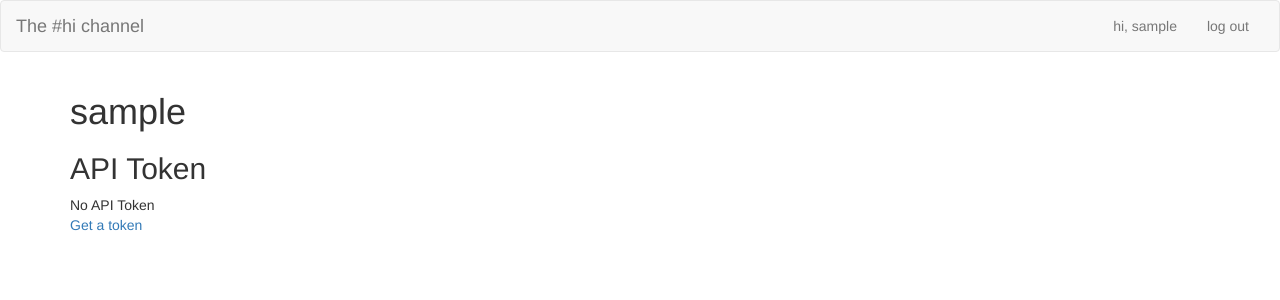
After one commit to stvnrlly/thehichannel, a Django app: page /account/profile/ in a window 1280 px wide. The commit adds this page. Shown: the top 300 px of the page. Run offline with Django 3.2, Linux system fonts and the light colour scheme; the visitor is signed in with stand-in values (Sample User, id 1); data that the repository does not hold is empty; some libraries are stand-ins or nearby versions.

Commit message:
initial api views

```diff
--- a/his/views.py
+++ b/his/views.py
@@ -1,8 +1,16 @@
 from django.shortcuts import render, redirect, get_object_or_404
 from django.contrib.auth.models import User
+from django.contrib.auth.decorators import login_required
 from django.core.paginator import Paginator, EmptyPage, PageNotAnInteger
+from rest_framework import status
+from rest_framework.decorators import api_view, authentication_classes, permission_classes
+from rest_framework.authentication import TokenAuthentication
+from rest_framework.permissions import IsAuthenticated
+from rest_framework.response import Response
+from rest_framework.authtoken.models import Token
 from his.models import Hi
 from his.forms import HiForm
+from his.serializers import HiSerializer
 
 # Create your views here.
 def user_hi(request, user):
@@ -60,5 +68,38 @@ def all_hi(request):
             }
         )
 
+@login_required
 def profile(request):
-    pass
+    return render(request, "thehichannel/profile.html")
+
+@login_required
+def refresh_token(request):
+    token = Token.objects.get_or_create(user=request.user)[0]
+    token.delete()
+    Token.objects.create(user=request.user)
+    return redirect("/account/profile/")
+
+@api_view(['GET'])
+def api_user_hi(request, user):
+    if request.method == "GET":
+        user = get_object_or_404(User, username=user)
+        hi_list = Hi.objects.filter(sender=user.id).order_by('-timestamp')
+        serializer = HiSerializer(hi_list, many=True)
+
+        return Response(serializer.data)
+
+@api_view(['POST'])
+@authentication_classes((TokenAuthentication,))
+@permission_classes((IsAuthenticated,))
+def api_post_hi(request):
+    if request.method == "POST":
+        data = request.data
+        data['message'] = "hi"
+        data['sender'] = request.user.id
+        serializer = HiSerializer(data=data)
+        print(serializer)
+        if serializer.is_valid():
+            serializer.save()
+            return Response(serializer.data, status=status.HTTP_201_CREATED)
+        return Response(serializer.errors, status=status.HTTP_400_BAD_REQUEST)
+        # return Response("hi")
--- a/requirements.txt
+++ b/requirements.txt
@@ -4,6 +4,7 @@ decorator==4.0.11
 dj-database-url==0.4.2
 Django==1.10.5
 django-registration-redux==1.4
+djangorestframework==3.5.3
 gunicorn==19.6.0
 ipdb==0.10.2
 ipython==5.2.2
--- a/thehichannel/templates/thehichannel/base.html
+++ b/thehichannel/templates/thehichannel/base.html
@@ -30,7 +30,7 @@
         <div class="collapse navbar-collapse" id="bs-example-navbar-collapse-1">
           <ul class="nav navbar-nav navbar-right">
             {% if user.id %}
-            <li><a href="#">hi, {{ user }}</a></li>
+            <li><a href="/account/profile">hi, {{ user }}</a></li>
             <li><a href="/account/logout">log out</a></li>
             {% else %}
             <li><a href="/account/login">log in</a></li>
--- /dev/null
+++ b/thehichannel/templates/thehichannel/profile.html
@@ -0,0 +1,20 @@
+{% extends "thehichannel/base.html" %}
+
+{% block content %}
+<h1>{{ user }}</h1>
+<div id="api-token">
+  <h2>API Token</h2>
+  {% if user.auth_token %}
+  <div class="">
+    Token: {{ user.auth_token }}
+  </div>
+  <a class="usa-button" href="/account/refresh_token/">Refresh token</a>
+  {% else %}
+  <div class="">
+    No API Token
+  </div>
+  <a class="usa-button" href="/account/refresh_token/">Get a token</a>
+  {% endif %}
+</div>
+{% endblock %}
+0
--- a/thehichannel/urls.py
+++ b/thehichannel/urls.py
@@ -3,11 +3,19 @@ from django.contrib import admin
 from his import views as hi_views
 from letsencrypt import views as le_views
 
+api_patterns = [
+    url(r'^user/(?P<user>\w+)', hi_views.api_user_hi),
+    url(r'^post', hi_views.api_post_hi),
+]
+
 urlpatterns = [
     url(r'^$', hi_views.all_hi),
     url(r'^user/(?P<user>\w+)', hi_views.user_hi),
+    url(r'^api/', include(api_patterns)),
     url(r'^admin/', include(admin.site.urls)),
     url(r'^account/', include('registration.backends.default.urls')),
+    url(r'^account/profile/$', hi_views.profile),
+    url(r'^account/refresh_token/$', hi_views.refresh_token),
 
     url(r'^.well-known/acme-challenge/(?P<id>\w+)', le_views.challenge)
 ]
```
Also changed, not shown: his/serializers.py (added, +11 -0 lines), thehichannel/settings.py (+16 -0 lines).
